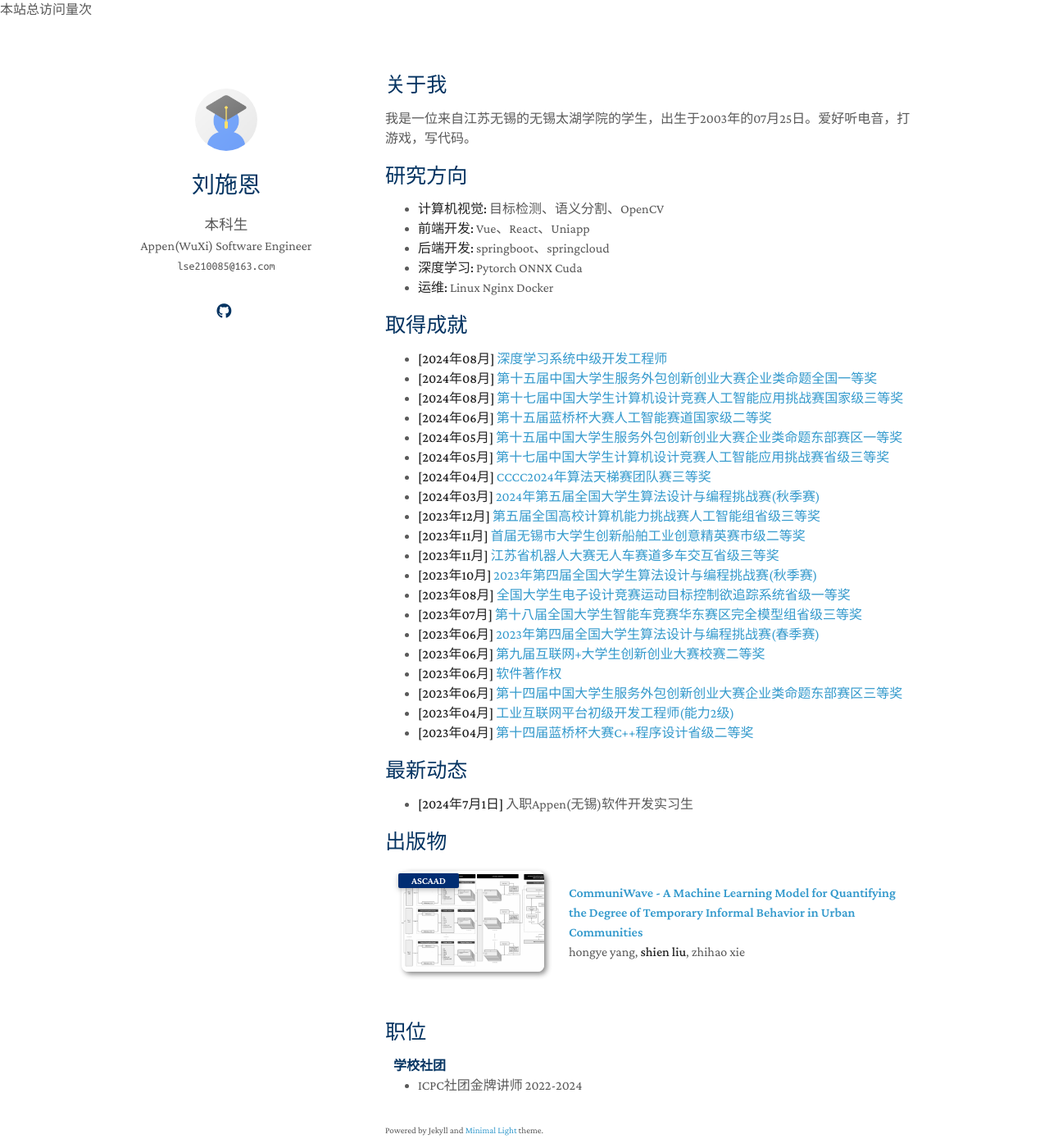
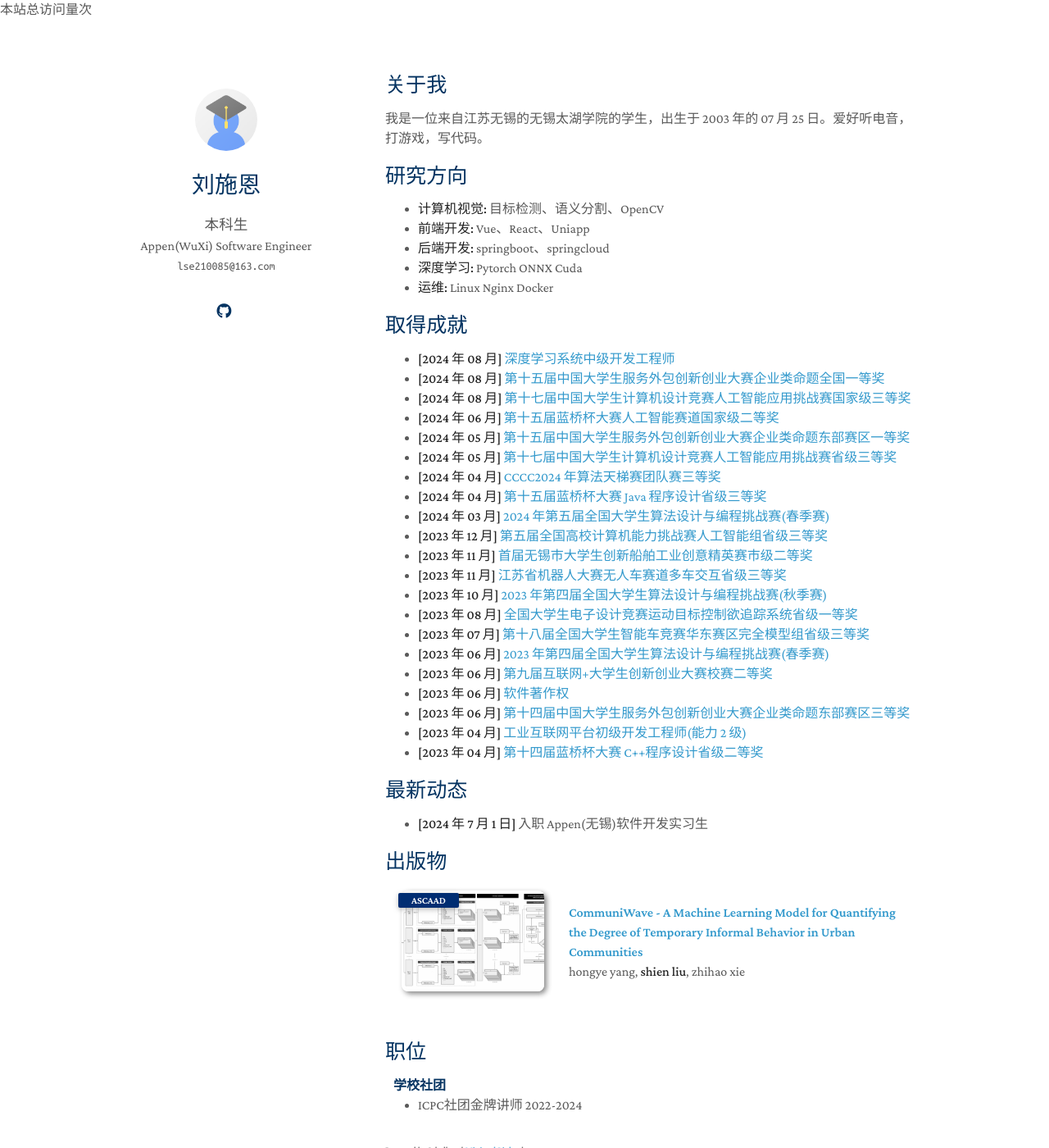
Before and after one commit to lsewcx/lse, a Jekyll site: the page built from index.md, in a window 1280 px wide and 1400 px high. Shown: the whole window at 82% size. Built offline with Jekyll 4.4.1, drawn with Linux system fonts in a browser that asks for light colours; comment, search, counter and statistics services are not loaded; a style sheet for code colours, icons or effects is not loaded; our own code applies the rules of GitHub Pages for plain Markdown files.

Commit message:
修改错误添加漏掉的证书

```diff
--- a/index.md
+++ b/index.md
@@ -4,7 +4,7 @@ layout: homepage
 
 ## 关于我
 
-我是一位来自江苏无锡的无锡太湖学院的学生，出生于2003年的07月25日。爱好听电音，打游戏，写代码。
+我是一位来自江苏无锡的无锡太湖学院的学生，出生于 2003 年的 07 月 25 日。爱好听电音，打游戏，写代码。
 
 ## 研究方向
 
@@ -16,30 +16,31 @@ layout: homepage
 
 ## 取得成就
 
-- **[2024年08月]** [深度学习系统中级开发工程师](resources/人工智能深度学习系统开发工程师中级电子版证书.jpeg)
-- **[2024年08月]** [第十五届中国大学生服务外包创新创业大赛企业类命题全国一等奖](resources/中国大学生服务外包创新创业大赛东部全国赛-刘施恩-企业类命题-医疗保险欺诈检测模型.pdf)
-- **[2024年08月]** [第十七届中国大学生计算机设计竞赛人工智能应用挑战赛国家级三等奖](resources/Image_811063431043721.jpg)
-- **[2024年06月]** [第十五届蓝桥杯大赛人工智能赛道国家级二等奖](resources/第十五届蓝桥杯大赛-刘施恩-人工智能.jpg)
-- **[2024年05月]** [第十五届中国大学生服务外包创新创业大赛企业类命题东部赛区一等奖](resources/中国大学生服务外包创新创业大赛东部区域赛-刘施恩-企业类命题-医疗保险欺诈检测模型.pdf)
-- **[2024年05月]** [第十七届中国大学生计算机设计竞赛人工智能应用挑战赛省级三等奖](resources/Image_811061447543105.jpg)
-- **[2024年04月]** [CCCC2024年算法天梯赛团队赛三等奖](resources/CCCC2024GPLT31130-江苏省-团队三等奖-无锡太湖学院-啊对对队-刘施恩.jpg)
-- **[2024年03月]** [2024年第五届全国大学生算法设计与编程挑战赛(秋季赛)](resources/2024春季赛.jpg)
-- **[2023年12月]** [第五届全国高校计算机能力挑战赛人工智能组省级三等奖](resources/第五届全国高校计算机能力挑战赛-刘施恩-人工智能目标检测组别.jpg)
-- **[2023年11月]** [首届无锡市大学生创新船舶工业创意精英赛市级二等奖](resources/首届无锡市大学生创新创业创意精英赛-刘施恩-基于AI云技术分析-降本增效软件工程造价评估系统.jpg)
-- **[2023年11月]** [江苏省机器人大赛无人车赛道多车交互省级三等奖](resources/江苏省机器人大赛-刘施恩-无人车(多车交互).jpg)
-- **[2023年10月]** [2023年第四届全国大学生算法设计与编程挑战赛(秋季赛)](resources/全国大学生算法设计与编程挑战赛（秋季赛）-刘施恩-C++程序设计.jpg)
-- **[2023年08月]** [全国大学生电子设计竞赛运动目标控制欲追踪系统省级一等奖](resources/全国大学生电子设计竞赛-刘施恩-运动目标控制与自动追踪系统.jpg)
-- **[2023年07月]** [第十八届全国大学生智能车竞赛华东赛区完全模型组省级三等奖](resources/全国大学生智能车竞赛-刘施恩-华东赛区完全模型组.jpg)
-- **[2023年06月]** [2023年第四届全国大学生算法设计与编程挑战赛(春季赛)](resources/全国大学生算法设计与编程挑战赛（春季赛）-刘施恩-C++程序设计.jpg)
-- **[2023年06月]** [第九届互联网+大学生创新创业大赛校赛二等奖](resources/第九届互联网＋大学生创新创业大赛-刘施恩-软件系统工作量及造价评估系统.jpg)
-- **[2023年06月]** [软件著作权](resources/软著.jpg)
-- **[2023年06月]** [第十四届中国大学生服务外包创新创业大赛企业类命题东部赛区三等奖](resources/中国大学生服务外包创新创业大赛-刘施恩-企业类命题-代码溯源系统.jpg)
-- **[2023年04月]** [工业互联网平台初级开发工程师(能力2级)](resources/工业互联网工业互联网平台开发工程师初级电子版证书.jpeg)
-- **[2023年04月]** [第十四届蓝桥杯大赛C++程序设计省级二等奖](resources/第十四届蓝桥杯大赛-刘施恩-C++程序设计大赛.jpg)
+- **[2024 年 08 月]** [深度学习系统中级开发工程师](resources/人工智能深度学习系统开发工程师中级电子版证书.jpeg)
+- **[2024 年 08 月]** [第十五届中国大学生服务外包创新创业大赛企业类命题全国一等奖](resources/中国大学生服务外包创新创业大赛东部全国赛-刘施恩-企业类命题-医疗保险欺诈检测模型.pdf)
+- **[2024 年 08 月]** [第十七届中国大学生计算机设计竞赛人工智能应用挑战赛国家级三等奖](resources/Image_811063431043721.jpg)
+- **[2024 年 06 月]** [第十五届蓝桥杯大赛人工智能赛道国家级二等奖](resources/第十五届蓝桥杯大赛-刘施恩-人工智能.jpg)
+- **[2024 年 05 月]** [第十五届中国大学生服务外包创新创业大赛企业类命题东部赛区一等奖](resources/中国大学生服务外包创新创业大赛东部区域赛-刘施恩-企业类命题-医疗保险欺诈检测模型.pdf)
+- **[2024 年 05 月]** [第十七届中国大学生计算机设计竞赛人工智能应用挑战赛省级三等奖](resources/Image_811061447543105.jpg)
+- **[2024 年 04 月]** [CCCC2024 年算法天梯赛团队赛三等奖](resources/CCCC2024GPLT31130-江苏省-团队三等奖-无锡太湖学院-啊对对队-刘施恩.jpg)
+- **[2024 年 04 月]** [第十五届蓝桥杯大赛 Java 程序设计省级三等奖](resources/java.jpg)
+- **[2024 年 03 月]** [2024 年第五届全国大学生算法设计与编程挑战赛(春季赛)](resources/2024春季赛.jpg)
+- **[2023 年 12 月]** [第五届全国高校计算机能力挑战赛人工智能组省级三等奖](resources/第五届全国高校计算机能力挑战赛-刘施恩-人工智能目标检测组别.jpg)
+- **[2023 年 11 月]** [首届无锡市大学生创新船舶工业创意精英赛市级二等奖](resources/首届无锡市大学生创新创业创意精英赛-刘施恩-基于AI云技术分析-降本增效软件工程造价评估系统.jpg)
+- **[2023 年 11 月]** [江苏省机器人大赛无人车赛道多车交互省级三等奖](<resources/江苏省机器人大赛-刘施恩-无人车(多车交互).jpg>)
+- **[2023 年 10 月]** [2023 年第四届全国大学生算法设计与编程挑战赛(秋季赛)](resources/全国大学生算法设计与编程挑战赛（秋季赛）-刘施恩-C++程序设计.jpg)
+- **[2023 年 08 月]** [全国大学生电子设计竞赛运动目标控制欲追踪系统省级一等奖](resources/全国大学生电子设计竞赛-刘施恩-运动目标控制与自动追踪系统.jpg)
+- **[2023 年 07 月]** [第十八届全国大学生智能车竞赛华东赛区完全模型组省级三等奖](resources/全国大学生智能车竞赛-刘施恩-华东赛区完全模型组.jpg)
+- **[2023 年 06 月]** [2023 年第四届全国大学生算法设计与编程挑战赛(春季赛)](resources/全国大学生算法设计与编程挑战赛（春季赛）-刘施恩-C++程序设计.jpg)
+- **[2023 年 06 月]** [第九届互联网+大学生创新创业大赛校赛二等奖](resources/第九届互联网＋大学生创新创业大赛-刘施恩-软件系统工作量及造价评估系统.jpg)
+- **[2023 年 06 月]** [软件著作权](resources/软著.jpg)
+- **[2023 年 06 月]** [第十四届中国大学生服务外包创新创业大赛企业类命题东部赛区三等奖](resources/中国大学生服务外包创新创业大赛-刘施恩-企业类命题-代码溯源系统.jpg)
+- **[2023 年 04 月]** [工业互联网平台初级开发工程师(能力 2 级)](resources/工业互联网工业互联网平台开发工程师初级电子版证书.jpeg)
+- **[2023 年 04 月]** [第十四届蓝桥杯大赛 C++程序设计省级二等奖](resources/第十四届蓝桥杯大赛-刘施恩-C++程序设计大赛.jpg)
 
 ## 最新动态
 
-- **[2024年7月1日]** 入职Appen(无锡)软件开发实习生
+- **[2024 年 7 月 1 日]** 入职 Appen(无锡)软件开发实习生
 
 {% include_relative _includes/publications.md %}
 
```
Also changed, not shown: resources/java.jpg (added).
